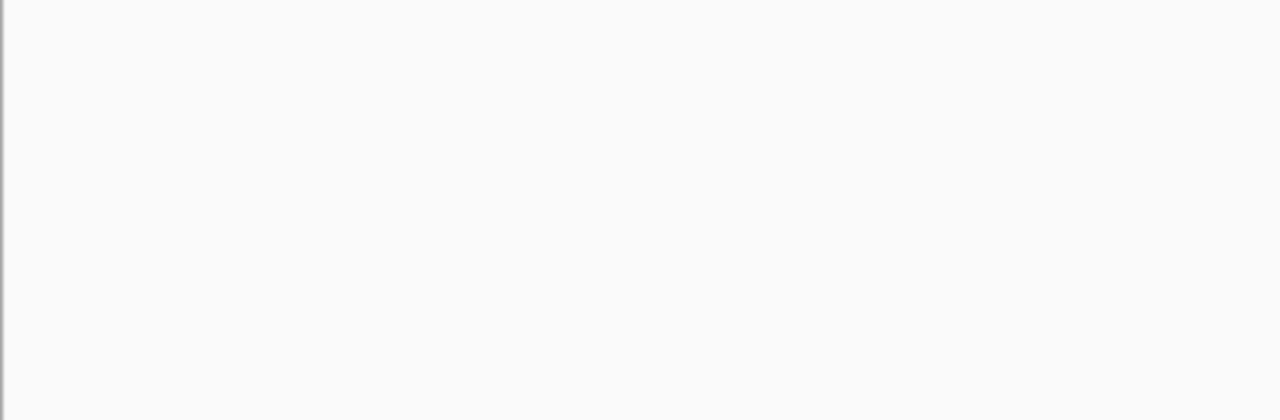
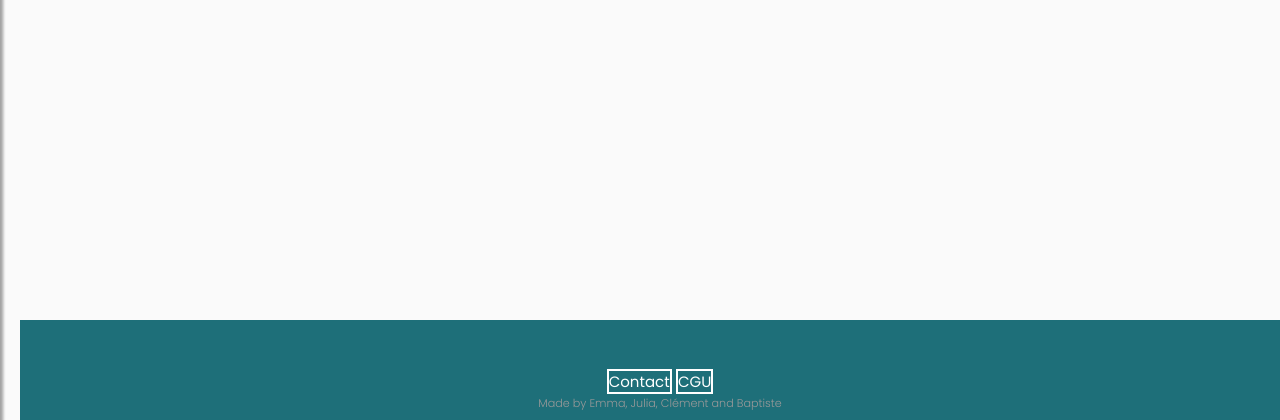
Before and after one commit to Clementadm/FastApi_Master, a FastAPI app: page / in a window 1280 px wide. Shown: the part 380-800 px from the top of the page. Run offline with FastAPI, Linux system fonts and the light colour scheme; some libraries are stand-ins or nearby versions.

Commit message:
footer V1

```diff
--- a/main.py
+++ b/main.py
@@ -15,7 +15,9 @@ async def home(request: Request) -> Response:
         "titreSound": "GoToSound",
         "titrePicture" : "GotoPicture",
         "titreText" : "GoToText",
-        "titreVideo":"GoToVideo"
+        "titreVideo":"GoToVideo",
+        "titreContact":"GoToContact",
+        "titreCGU":"CGU"
     }
     return templates.TemplateResponse("home.html", {"request": request, "data": data})
 
--- a/templates/base.html
+++ b/templates/base.html
@@ -21,6 +21,20 @@
         background-color: #ffffff; /* Fond blanc */
         text-align: center;
         padding: 20px;
+      }
+
+      footer {
+        background-color: #1e6f79; /* Fond bleu */
+        background-blend-mode: soft-light;
+        border-top: #000000;
+        border-top-width: 2px;
+        width: 100%;
+        height: 100%;
+      }
+
+      .madeby {
+        text-align: center;
+        font-size: 70%
       }
 
       h1 {
@@ -47,6 +61,24 @@
       .btn:hover {
         background-color: #1e6f79; /* Fond bleu-vert au survol */
         color: #ffffff; /* Texte blanc au survol */
+      }
+
+      .truc {
+        text-align: center;
+      }
+
+      .footerbtn {
+        font-size: 15px;
+        border: 2px solid #ffffff;
+        background-color: #1e6f79;
+        color: #ffffff;
+        text-decoration: none;
+        transition: background-color 0.3s, color 0.5s;
+      }
+
+      .footerbtn:hover {
+        background-color: #ffffff;
+        color: #1e6f79;
       }
     </style>
 
@@ -117,4 +149,13 @@
     </script>
     {% endblock %}
   </body>
+  <footer>
+    <div>
+      <div class="truc">
+        <a class="footerbtn" href="/Contact">Contact</a>
+        <a class="footerbtn" href="/CGU">CGU</a>
+      </div>
+      <p class="madeby">Made by Emma, Julia, Clément and Baptiste</p>
+    </div>
+  </footer>
 </html>
--- a/templates/home.html
+++ b/templates/home.html
@@ -12,8 +12,6 @@
       <a class="btn" href="Text.html">{{data.titreText}}</a>
       <a class="btn" href="Video.html">{{data.titreVideo}}</a>
     </div>
-    <!-- Inclure le fichier footer.html -->
-    <include src="footer.html"></include>
   </body>
 </html>
 {% endblock %} {% block scripts %} {{ super() }} {% endblock %}
```
